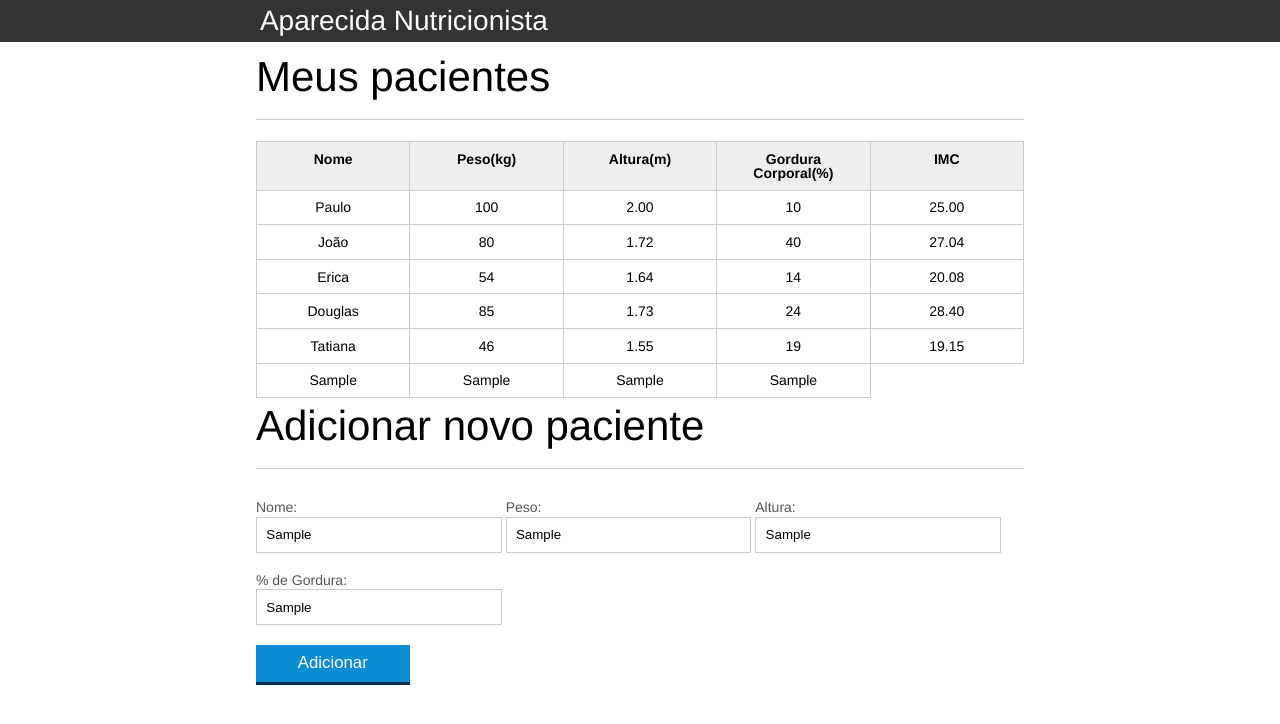
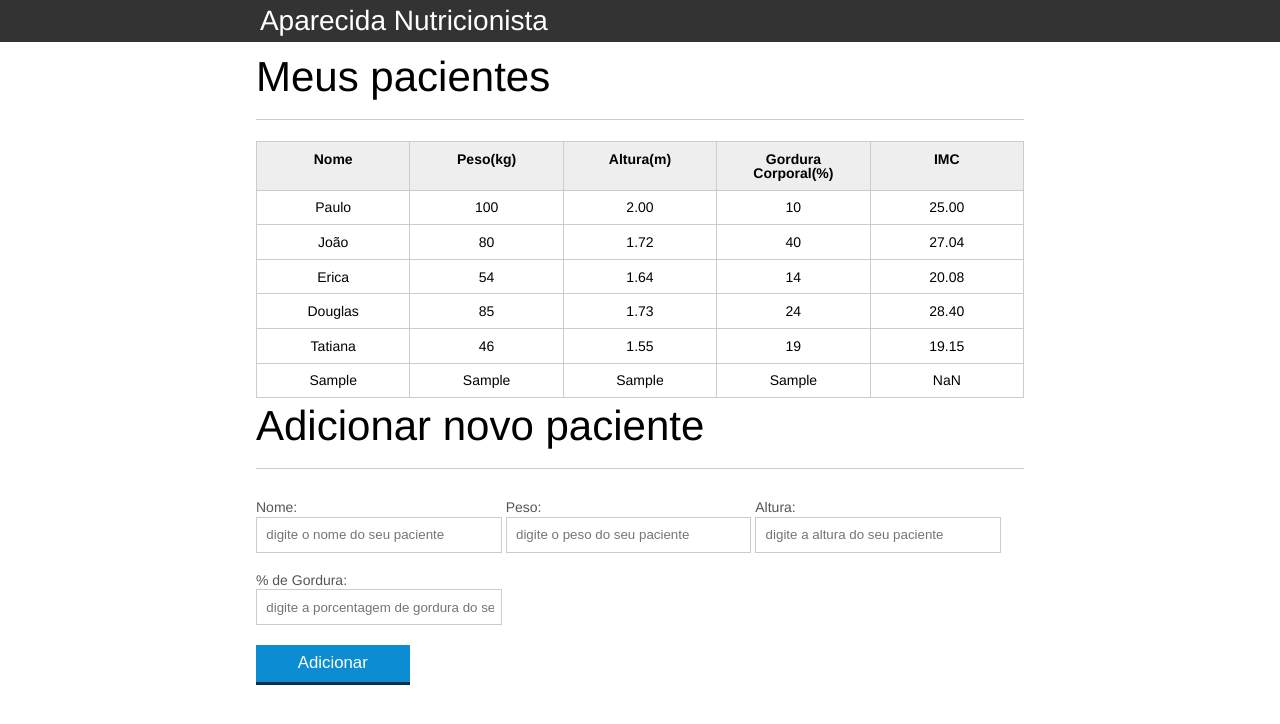
Before and after one commit to doube-du/javascript, a plain HTML site: page JS5_web2/index.html in a window 1280 px wide. Both pictures are taken after typing "Sample", "Sample", "Sample", "Sample" into the empty fields and a click on the button "Adicionar". Drawn offline with Linux system fonts and the light colour scheme.

Commit message:
Refatorando o código e criando funções menores

```diff
--- a/JS5_web2/index.html
+++ b/JS5_web2/index.html
@@ -94,6 +94,7 @@
 				</form>
 			</section>
 		</main>
-		<script src="js/main.js"></script>
+		<script src="js/calcula-imc.js"></script>
+		<script src="js/form.js"></script>
 	</body>
 </html>
--- a/JS5_web2/js/main.js
+++ b/JS5_web2/js/calcula-imc.js
@@ -26,54 +26,18 @@ for(let i = 0; i < pacientes.length; i++){
         continue;
     }
 
-    let imc         = peso / (altura * altura);
-    imc = imc.toFixed(2); //Considera, apenas, as duas primeiras casas decimais
+    let imc = calculaIMC(peso, altura);
 
     pacientes[i].querySelector('.info-imc').textContent = imc;
 }
 
-const botaoAdicionar = document.querySelector('#adicionar-paciente');
-
-botaoAdicionar.addEventListener('click', function(event){ //Função Anonima
-    event.preventDefault(); // Prevê o update da tela (comportamento padrão do submit) e o captura.
-    const form  = document.querySelector('#form-adiciona'); // O form no QuerySelector carrega todos os inputs como um objeto [e isso é beem legal]
-
-    let nome    = form.nome.value;
-    let peso    = form.peso.value;
-    let altura  = form.altura.value;
-    let gordura = form.gordura.value;
-
-    let pacienteLinha = document.createElement('tr');
-    pacienteLinha.classList.add('paciente');
-
-    let nomeCell    = document.createElement('td');
-    nomeCell.classList.add('info-nome');
-    nomeCell.textContent = nome;
-
-    let pesoCell    = document.createElement('td');
-    pesoCell.classList.add('info-peso');
-    pesoCell.textContent = peso;
-
-    let alturaCell  = document.createElement('td');
-    alturaCell.classList.add('info-altura');
-    alturaCell.textContent = altura;
-
-    let gorduraCell = document.createElement('td');
-    gorduraCell.classList.add('info-gordura');
-    gorduraCell.textContent = gordura;
-
-
-    pacienteLinha.appendChild(nomeCell);
-    pacienteLinha.appendChild(pesoCell);
-    pacienteLinha.appendChild(alturaCell);
-    pacienteLinha.appendChild(gorduraCell);
-
-    let tabela = document.querySelector('#tabela-pacientes');
-
-    tabela.appendChild(pacienteLinha);
-
-    console.log(nomeCell);
-});
+function calculaIMC(peso, altura)
+{
+    let imc = 0;
+    imc     = peso / (altura * altura);
+    imc     = imc.toFixed(2); //Considera, apenas, as duas primeiras casas decimais
+    return imc;
+}
 
 /*
 // Usando o ForEach eu consegui da seguinte forma...
--- /dev/null
+++ b/JS5_web2/js/form.js
@@ -0,0 +1,59 @@
+const botaoAdicionar = document.querySelector('#adicionar-paciente');
+
+botaoAdicionar.addEventListener('click', function(event){ //Função Anonima
+    event.preventDefault(); // Prevê o update da tela (comportamento padrão do submit) e o captura.
+
+    const form      = document.querySelector('#form-adiciona'); // O form no QuerySelector carrega todos os inputs como um objeto [e isso é beem legal]
+    let paciente    = obtemPacienteDoForm(form);
+
+    let linha       = montaLinha(paciente);
+
+    // Adiciona paciente a tabela
+    let tabela = document.querySelector('#tabela-pacientes');
+
+    tabela.appendChild(linha);
+
+    form.reset();
+
+});
+
+function obtemPacienteDoForm(form){
+    let paciente = {
+        nome    : form.nome.value,
+        peso    : form.peso.value,
+        altura  : form.altura.value,
+        gordura : form.gordura.value,
+        imc     : calculaIMC(form.peso.value, form.altura.value)
+    };
+
+    return paciente;
+}
+
+function montaLinha(paciente){
+    // Cria áreas de TD e TR
+    let pacienteTr = document.createElement('tr');
+    pacienteTr.classList.add('paciente');
+
+    let nomeTd      = montaTd(paciente.nome, 'nome');
+    let pesoTd      = montaTd(paciente.peso, 'peso');
+    let alturaTd    = montaTd(paciente.altura, 'altura');
+    let gorduraTd   = montaTd(paciente.gordura, 'gordura');
+    let imcTd       = montaTd(paciente.imc, 'imc');
+
+    // Adiciona colunas a linha
+    pacienteTr.appendChild(nomeTd);
+    pacienteTr.appendChild(pesoTd);
+    pacienteTr.appendChild(alturaTd);
+    pacienteTr.appendChild(gorduraTd);
+    pacienteTr.appendChild(imcTd);
+
+    return pacienteTr;
+}
+
+function montaTd(dado, classe){
+    let td = document.createElement('td');
+    td.textContent = dado;
+    td.classList.add('info-' + classe);
+
+    return td;
+}
```
